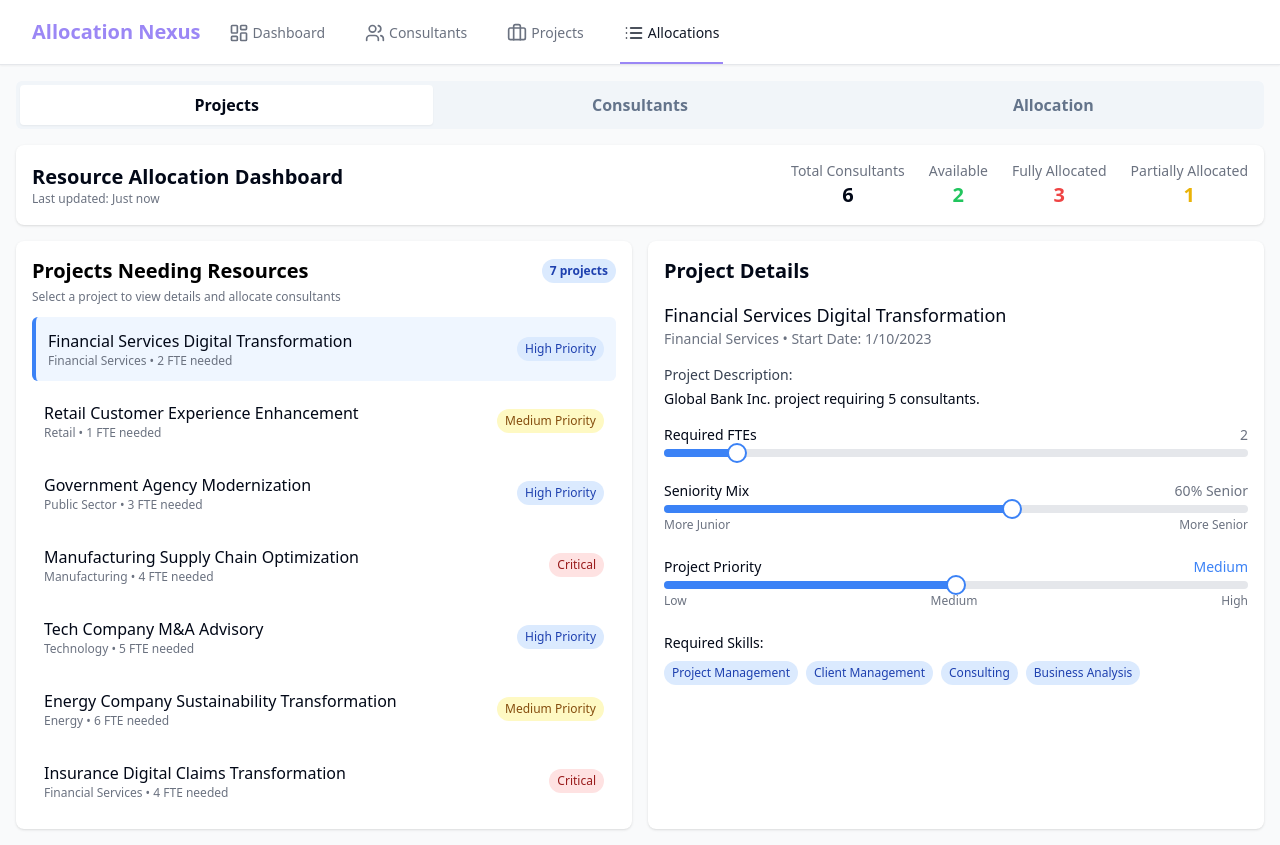
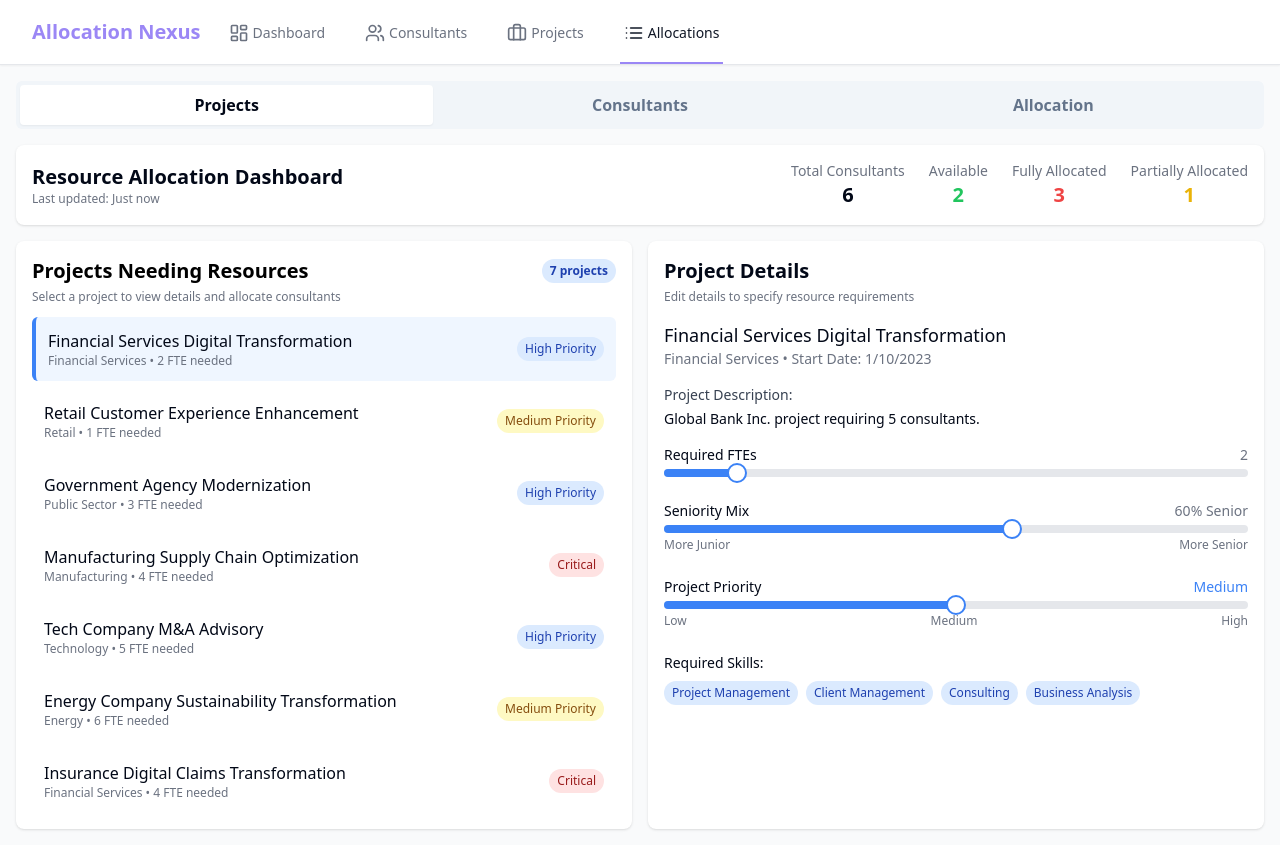
Before and after one commit to LySa0209/allocation-nexus-view-72, a React (Vite) app: page /allocations in a window 1280 px wide. Both pictures are taken after a click on the element 324 px from the left and 349 px from the top of the page. Built offline with nearby package versions, Linux system fonts and the light colour scheme.

Commit message:
Add guidance text to Project Details
Adds guidance text "Edit details" to the ProjectDetailPanel.

```diff
--- a/src/components/Allocation/ProjectDetailPanel.tsx
+++ b/src/components/Allocation/ProjectDetailPanel.tsx
@@ -130,7 +130,8 @@ export const ProjectDetailPanel: React.FC<ProjectDetailPanelProps> = ({
 
   return (
     <div className="bg-white rounded-lg shadow p-4 h-full overflow-y-auto">
-      <h3 className="text-xl font-bold mb-4">Project Details</h3>
+      <h3 className="text-xl font-bold mb-1">Project Details</h3>
+      <p className="text-xs text-gray-500 mb-4">Edit details to specify resource requirements</p>
 
       <div id="project-details"> {/* Keep id if used for e.g. e2e tests */}
         <div className="mb-4">
```
